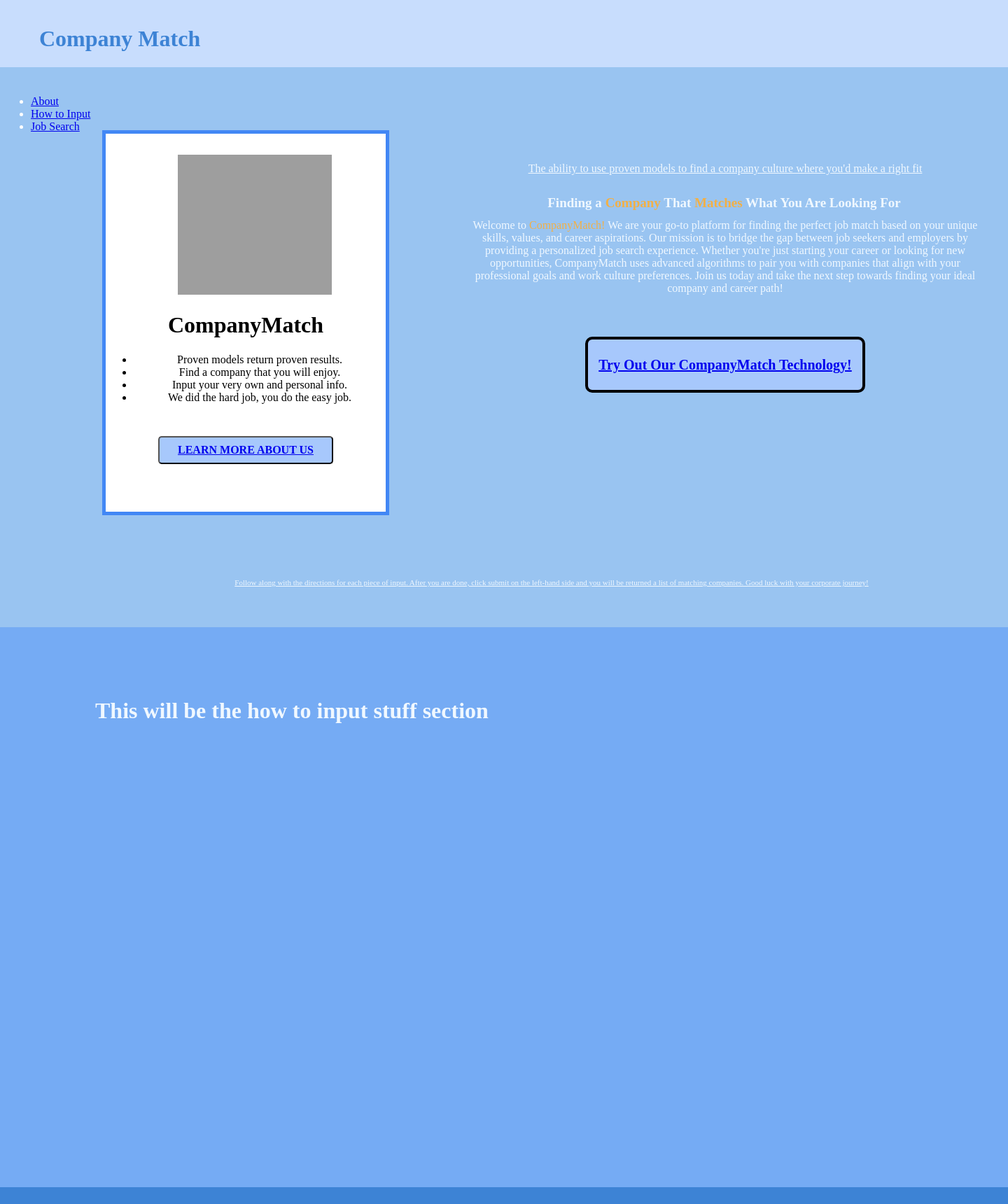
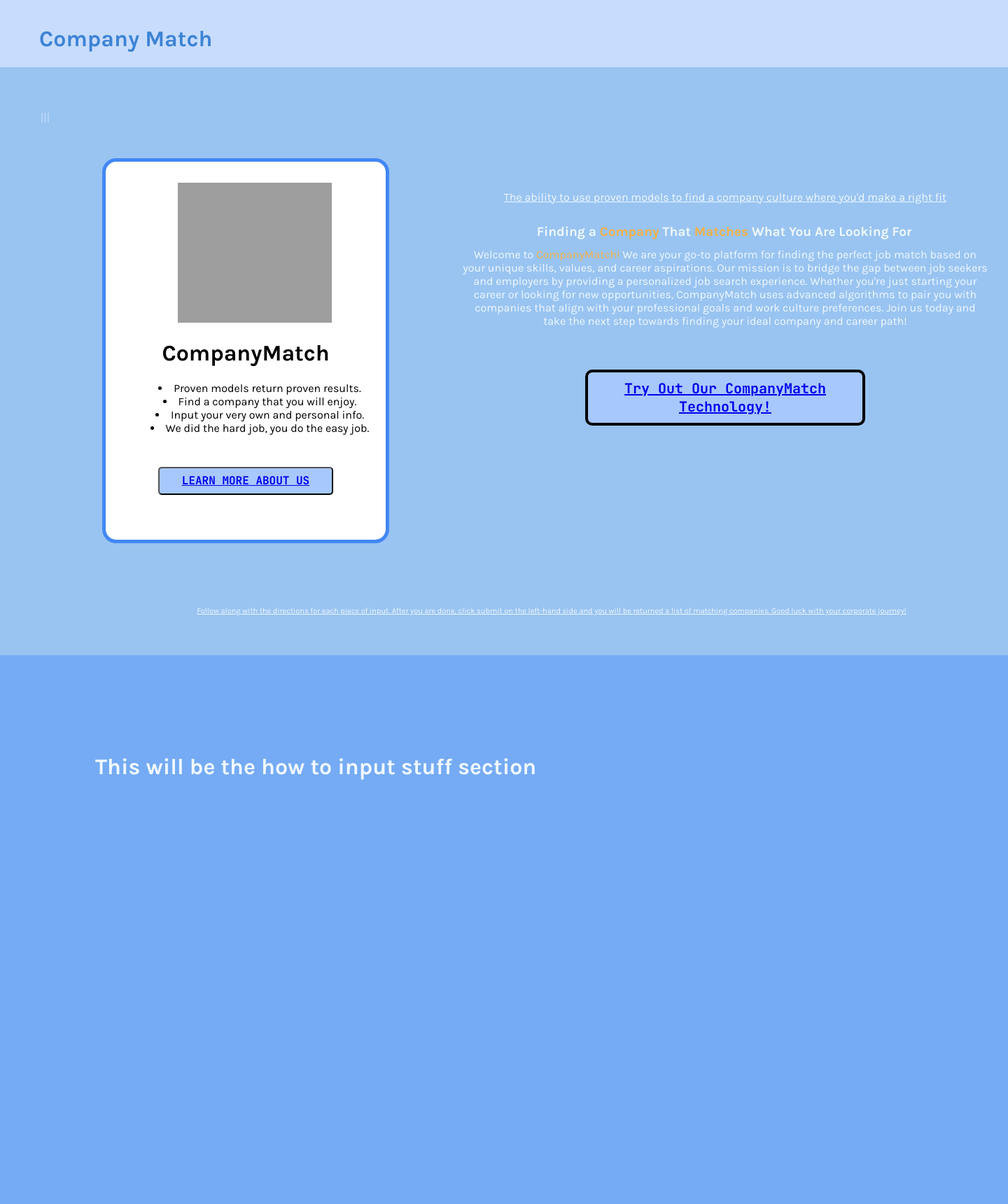
Before and after one commit to gjburke/company-match, a Flask app: page / in a window 1440 px wide. Shown: the top 1720 px of the page at 70% size. Run offline with Flask 3, Linux system fonts and the light colour scheme; grey boxes are pictures that could not be loaded.

Commit message:
Front end updates: company output and cool navbar

```diff
--- a/static/scripts.js
+++ b/static/scripts.js
@@ -1,6 +1,6 @@
 function getCompanyList() {
 
-	const input = document.getElementById('paragraph').value.trim();
+	const input = document.getElementById('user-input').value.trim();
 
 	const headers = {
 		'Content-Type' : 'application/json',
@@ -16,6 +16,7 @@ function getCompanyList() {
 	.then(data => {
     	const resultsList = document.getElementById("results-list");
     	resultsList.innerHTML = "";
+		resultsList.className = "outputtext";
 
     	data.forEach(companyName => {
         	const listItem = document.createElement("li");
--- a/static/stylesheet.css
+++ b/static/stylesheet.css
@@ -13,9 +13,11 @@
     border-style: solid;
     border-width: 5px;
     border-color: rgb(66, 135, 245);
+    border-radius: 20px;
     color: black;
     transition-duration: .4s;
     text-align: center;
+    list-style-position: inside;
 }
 
 #aboutusflexcontent {
@@ -34,7 +36,7 @@
     height: 40px;
     width: 250px;
     font-size: 16px;
-    font-family: "Roboto Mono";
+    font-family: "JetBrains Mono";
     font-weight: bold;
     background-color: rgb(167, 200, 252);
     border-radius: 5px;
@@ -111,7 +113,7 @@
     border-width: 4px;
     border-color: black;
     color: white;
-    font-family: "Roboto Mono";
+    font-family: "JetBrains Mono";
     font-size: 20px;
     margin-top: 60px;
     font-weight: bold;
@@ -135,7 +137,7 @@ html{
 
 body{
     margin: 0;
-    font-family: 'Raleway';
+    font-family: "Karla";
     background-color:#c8ddfd;
     display: grid;
     color: aliceblue;
@@ -143,7 +145,7 @@ body{
 
 .frame{
     padding-left: 17vh;
-  	padding-top: 10vh;
+  	padding-top: 15vh;
     border: 0;
     margin: 0;
     /*width: 100%;*/
@@ -183,30 +185,55 @@ body{
     height: 50px;
     position:absolute;
     top: 15vh;
-    left: 0.5vh;
+    /*left: 0.5vh;*/
+    right: 93%;
 }
 
-/*
-ul.navbar {
-    list-style-type: none;
-    overflow: hidden;
-    position: fixed;
-    float: right;
+#dropdown {
+	border: 0px;
 }
 
-li.navbar {
-    float: left;
-    display: inline;
+#dropdownObject {
+	visibility: hidden;
+  opacity: 0;
+  transition-duration: 0.8s;
 }
 
-li a.navbar {
-    display: block;
-    color: white;
-    text-align: center;
-    padding: 13px 13px;
+#dropdown:hover #dropdownObject {
+	visibility: visible;
+  opacity: 1;
+  transition-duration: 0.7s;
+}
+
+.nav ul {
+    list-style: none;
     text-decoration: none;
 }
-*/
+
+.nav li {
+    text-decoration: none;
+    text-align: center;
+    border: 1px solid transparent;
+    border-radius: 5px;
+    padding: 5px;
+    margin: 5px;
+    color: #c8ddfd;
+}
+
+.nav a {
+    color: white;
+}
+
+.nav a:hover {
+    color: #094b96;
+}
+
+.nav li:hover {
+    border: 1px solid #c8ddfd;
+    border-radius: 5px;
+    padding: 5px;
+    margin: 5px;
+}
 
 .content {
     display: flex;
@@ -233,9 +260,11 @@ li a.navbar {
     border-style: solid;
     border-color: blue;
     background-color: white;
+    border-radius: 20px;
     color: black;
     display: flex;
     flex-direction: column;
+ 		height: 275px;
 }
 
 .Output-box {
@@ -244,10 +273,12 @@ li a.navbar {
     margin: 2.5%;
     border-style: solid;
     border-color: green;
+    border-radius: 20px;
     background-color: white;
     color: black;
     display: flex;
     flex-direction: column;
+  	height: 275px;
 }
 
 .company {
@@ -259,6 +290,7 @@ li a.navbar {
 #bottomnavbar {
     background-color: rgb(34, 68, 122);
     color: white;
+    height: 250px;
 }
 
 .bottomnavbarcontent {
@@ -269,3 +301,23 @@ li a.navbar {
     margin-top: 20px;
     margin-left: 100px;
 }
+
+#results-list {
+    list-style-type: none;
+}
+
+#results-list li {
+    border: 1px solid black;
+    border-radius: 5px;
+    padding: 5px;
+    margin: 5px;
+}
+
+#results-list li:hover {
+    box-shadow: 5px 5px 10px 10px black;
+    transform: scale(1.2);
+}
+#user-input {
+	height: 200px;
+  width: 100%;
+}
--- a/templates/index.html
+++ b/templates/index.html
@@ -2,7 +2,11 @@
 <html lang="en">
 <head>
     <meta charset="UTF-8">
+    <meta charset="UTF-8">
     <link rel="stylesheet" href="../static/stylesheet.css">
+    <link rel="preconnect" href="https://fonts.googleapis.com">
+    <link rel="preconnect" href="https://fonts.gstatic.com" crossorigin>
+    <link href="https://fonts.googleapis.com/css2?family=Fira+Code:wght@300..700&family=JetBrains+Mono:ital,wght@0,100..800;1,100..800&family=Karla:ital,wght@0,200..800;1,200..800&family=Lato:ital,wght@0,100;0,300;0,400;0,700;0,900;1,100;1,300;1,400;1,700;1,900&family=Montserrat:ital,wght@0,100..900;1,100..900&family=Raleway:ital,wght@0,100..900;1,100..900&display=swap" rel="stylesheet">
     <title>Company Match</title>
 </head>
 <body>
@@ -10,16 +14,21 @@
         <h1>
             Company Match
         </h1>
-        <div class="nav">
-            <ul class="navbar">
-                <li>
-                    <a class="navbar" href="#about">About</a>
+         <div class="nav">
+            <ul class="navbar" id="dropdown" >
+                <li class="noBorder">
+                    <p>
+                        |||
+                    </p>
                 </li>
-                <li>
-                    <a class="navbar" href="#input">How to Input</a>
+                <li id="dropdownObject" >
+                    <a class="navbar" style="text-decoration: none;" href="#about">About</a>
                 </li>
-                <li>
-                    <a class="navbar" href="#indeed">Job Search</a>
+                <li id="dropdownObject">
+                    <a class="navbar" style="text-decoration: none;" href="#input">How to Input</a>
+                </li>
+                <li id="dropdownObject">
+                    <a class="navbar" style="text-decoration: none;" href="#indeed">Job Search</a>
                 </li>
             </ul>
         </div>
@@ -66,17 +75,21 @@
                 </div>
                 <form>
                     <label for="paragraph">Enter your description:</label>
-                    <textarea id="paragraph" placeholder="Write your description here..."></textarea>
+                  	<br/>
+                    <textarea id="user-input" placeholder="Write your description here..."></textarea>
                     <br>
                     <button type="button" onClick="getCompanyList()">Submit</button>
                 </form>
             </div>
             <div class="box Output-box">
-                <h4>Match results:</h4>
-                <div id="match-results">
-                    <ul id="results-list">
-                        <!--Use JS to add <li> elements in here, have their text be the company names!-->
-                    </ul>
+                <h3 id = "resultheading">We found some matches!</h3>
+                <div id = "companycardlist">
+                    <div id = "match-results">
+                        <h3 id = "popupheaders">Your top companies:</h3>
+                        <ul id = "results-list">
+                            <li><p class = "outputtext"> </p></li>
+                        </ul>
+                    </div>
                 </div>
             </div>
         </div>
```
Also changed, not shown: 1 other file.
